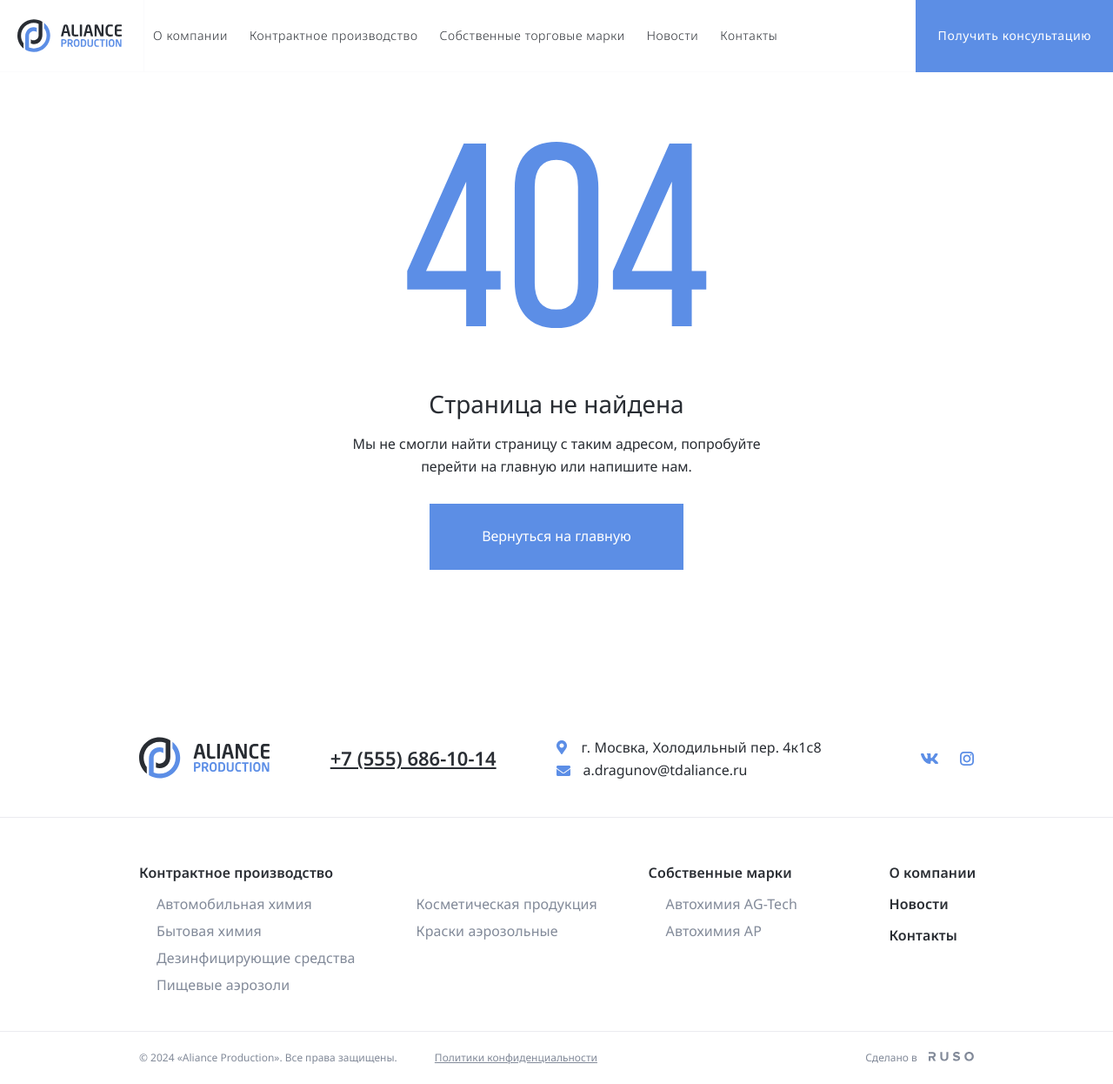
After one commit to DokerMW/Aliance, a PHP site: page /404.php in a window 1280 px wide. The commit adds this page. Shown: the whole page at 87% size. Run offline with PHP 8.4, Linux system fonts and the light colour scheme.

Commit message:
add: 404 page

```diff
--- /dev/null
+++ b/404.php
@@ -0,0 +1,37 @@
+<!DOCTYPE html>
+<html lang="ru">
+   <?php
+	$extra_styles = '<link rel="stylesheet" href="./css/about.css" />
+   <link rel="stylesheet" href="./css/contracts.css" />
+   <link rel="stylesheet" href="./css/404.css" />'; $head_subtitle = 'Политика конфиденциальности';
+   include_once('./template_parts/head.php'); ?>
+   <body>
+      <div class="wrapper">
+         <?php $general_header_style = 'dark';
+				$main_logo_path = './img/icons/sprite.svg#main_logo_d';
+				include_once('./template_parts/header.php');
+			?>
+         <main>
+            <section class="not-found">
+               <div class="_container">
+                  <div class="not-found__body">
+                     <h2 class="not-found__title">404</h2>
+                     <h3 class="not-found__subtitle">Страница не найдена</h3>
+                     <div class="not-found__text">
+                        Мы не смогли найти страницу с таким адресом, попробуйте перейти на главную
+                        или напишите нам.
+                     </div>
+                     <div class="not-found__btn btn">Вернуться на главную</div>
+                  </div>
+               </div>
+            </section>
+            <?php include_once('./template_parts/modals.php') ?>
+         </main>
+         <?php include_once('./template_parts/footer.php') ?>
+      </div>
+      <script src="https://cdn.jsdelivr.net/npm/swiper@11/swiper-bundle.min.js"></script>
+      <script src="./js/inputmask.min.js"></script>
+      <script src="./js/just-validate.production.min.js"></script>
+      <script src="./js/script.js"></script>
+   </body>
+</html>
--- /dev/null
+++ b/css/404.css
@@ -0,0 +1,28 @@
+.not-found__body {
+   padding: 150px 0;
+   display: flex;
+   flex-direction: column;
+   align-items: center;
+}
+.not-found__title {
+   color: rgb(92, 142, 230);
+   font-family: "Bebas Neue";
+   font-size: 300px;
+   font-weight: 400;
+}
+.not-found__subtitle {
+   color: rgb(41, 45, 51);
+   font-size: 28px;
+   margin: 0px 0px 20px 0px;
+}
+.not-found__text {
+   color: rgb(41, 45, 51);
+   max-width: 480px;
+   text-align: center;
+   font-size: 16px;
+   line-height: 160%;
+   margin: 0px 0px 30px 0px;
+}
+.not-found__btn {
+   padding: 25px 60px;
+}
--- a/template_parts/footer.php
+++ b/template_parts/footer.php
@@ -22,51 +22,51 @@
 	<nav class="footer__middle middle-footer">
 		<div class="middle-footer__container _container">
 			<div class="middle-footer__column">
-				<h2 class="middle-footer__title"><a href="#">Контрактное производство</a></h2>
+				<h2 class="middle-footer__title"><a href="./contracts.php">Контрактное производство</a></h2>
 				<ul class="middle-footer_list">
 					<li class="middle-footer__item">
-						<a href="#">Автомобильная химия</a>
+						<a href="./autohim.php">Автомобильная химия</a>
 					</li>
 					<li class="middle-footer__item">
-						<a href="#">Бытовая химия</a>
+						<a href="./chemicals.php">Бытовая химия</a>
 					</li>
 					<li class="middle-footer__item">
-						<a href="#">Дезинфицирующие средства</a>
+						<a href="./disinfection.php">Дезинфицирующие средства</a>
 					</li>
 					<li class="middle-footer__item">
-						<a href="#">Пищевые аэрозоли</a>
+						<a href="./aerosol.php">Пищевые аэрозоли</a>
 					</li>
 					<li class="middle-footer__item">
-						<a href="#">Косметическая продукция</a>
+						<a href="./cosmetics.php">Косметическая продукция</a>
 					</li>
 					<li class="middle-footer__item">
-						<a href="#">Краски аэрозольные</a>
+						<a href="./paints.php">Краски аэрозольные</a>
 					</li>
 				</ul>
 			</div>
 			<div class="middle-footer__column">
 				<h2 class="middle-footer__title">
-					<a href="#">Собственные марки</a>
+					<a href="./trademarks.php">Собственные марки</a>
 				</h2>
 				<ul class="middle-footer_list">
 					<li class="middle-footer__item">
-						<a href="#">Автохимия AG-Tech</a>
+						<a href="./autohim_ag">Автохимия AG-Tech</a>
 					</li>
 					<li class="middle-footer__item">
-						<a href="#">Автохимия AP</a>
+						<a href="./autohim_ap">Автохимия AP</a>
 					</li>
 				</ul>
 			</div>
 			<div class="middle-footer__column">
 				<ul class="middle-footer_list">
 					<li class="middle-footer__title">
-						<a href="#">О компании</a>
+						<a href="./about.php">О компании</a>
 					</li>
 					<li class="middle-footer__title">
 						<a href="#">Новости</a>
 					</li>
 					<li class="middle-footer__title">
-						<a href="#">Контакты</a>
+						<a href="./contacts.php">Контакты</a>
 					</li>
 				</ul>
 			</div>
```
Also changed, not shown: .htaccess (added).
